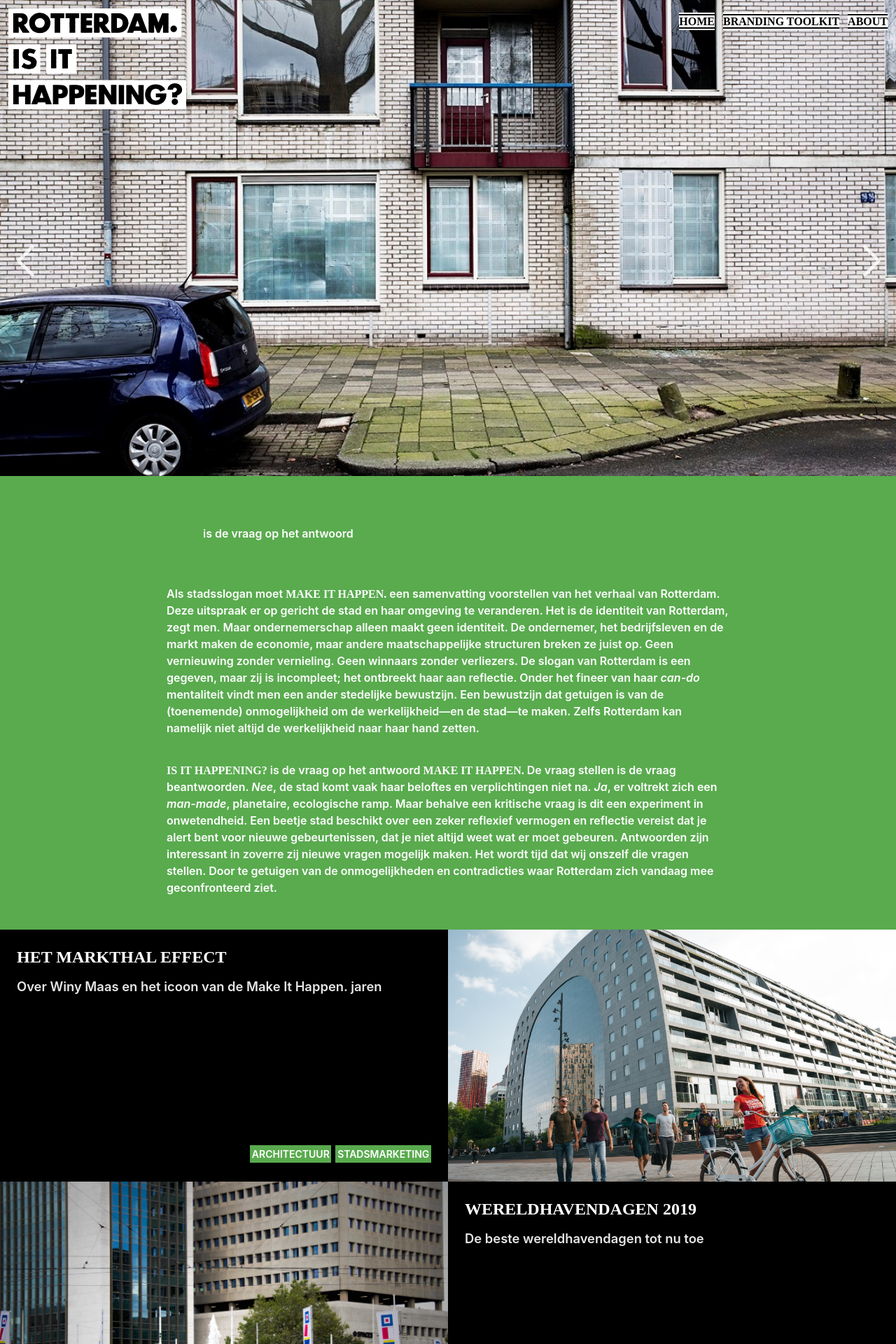
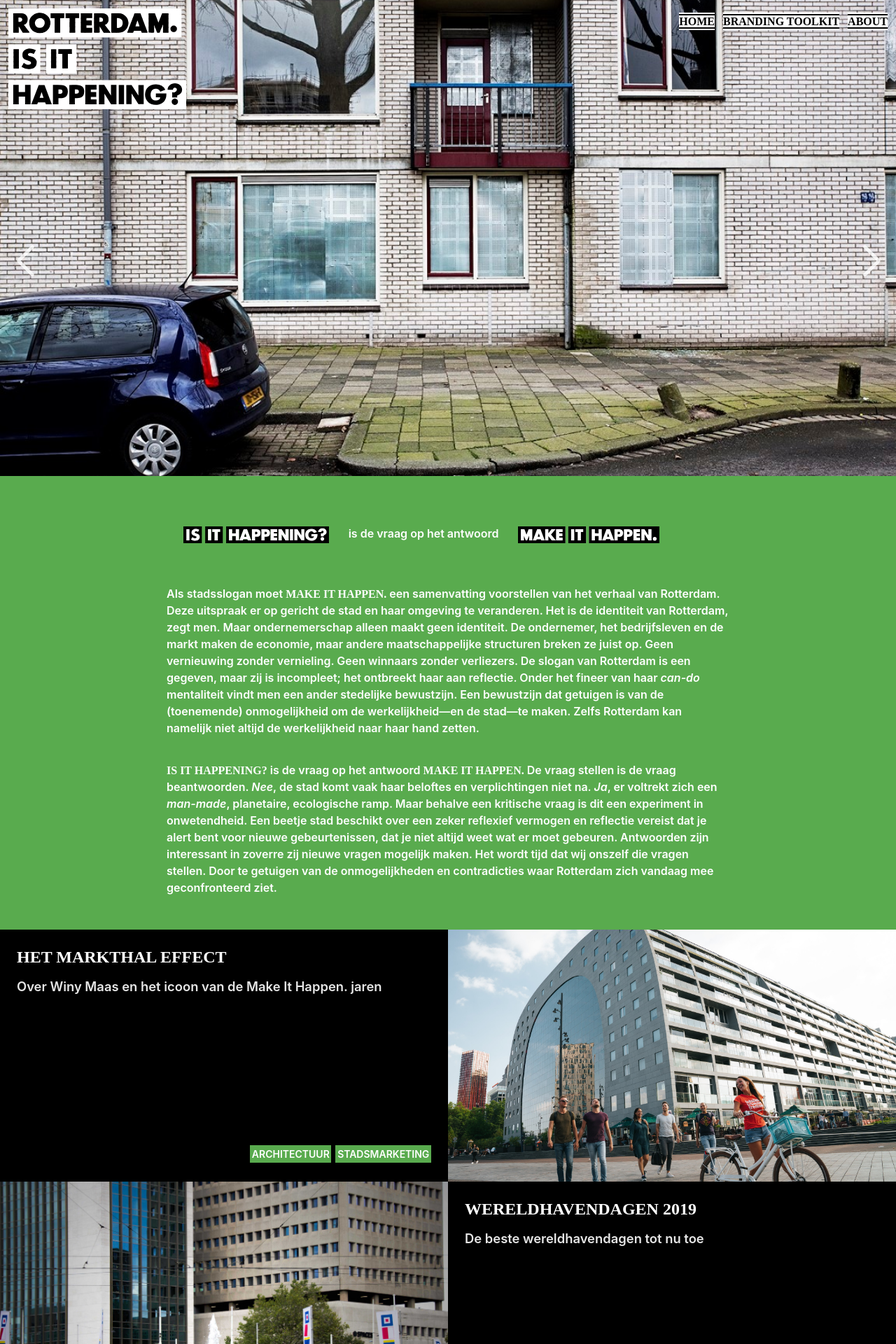
Before and after one commit to norealdirection/norealdirection.github.io, a Jekyll site: the page built from index.markdown, in a window 1280 px wide. Shown: the top 1920 px of the page at 70% size. Built offline with Jekyll 4.4.1, drawn with Linux system fonts in a browser that asks for light colours.

Commit message:
Update index.markdown

```diff
--- a/index.markdown
+++ b/index.markdown
@@ -4,9 +4,9 @@ title: Home
 order: 0
 subtitle: |
 ---
-<img href="/assets/logos/iih-b.svg" height="24px" style="display: inline-block; margin: 24px;" markdown="1">
+<img src="/assets/logos/iih-b.svg" height="24px" style="display: inline-block; margin: 24px;" markdown="1">
 is de vraag op het antwoord
-<img href="/assets/logos/mih-b.svg" height="24px" style="display: inline-block; margin: 24px;" markdown="1">
+<img src="/assets/logos/mih-b.svg" href="https://www.rotterdammakeithappen.nl" height="24px" style="display: inline-block; margin: 24px;" markdown="1">
 
 Als stadsslogan moet **MAKE IT HAPPEN.** een samenvatting voorstellen van het verhaal van Rotterdam. Deze uitspraak er op gericht de stad en haar omgeving te veranderen. Het is de identiteit van Rotterdam, zegt men. Maar ondernemerschap alleen maakt geen identiteit. De ondernemer, het bedrijfsleven en de markt maken de economie, maar andere maatschappelijke structuren breken ze juist op. Geen vernieuwing zonder vernieling. Geen winnaars zonder verliezers. De slogan van Rotterdam is een gegeven, maar zij is incompleet; het ontbreekt haar aan reflectie. Onder het fineer van haar _can-do_ mentaliteit vindt men een ander stedelijke bewustzijn. Een bewustzijn dat getuigen is van de (toenemende) onmogelijkheid om de werkelijkheid—en de stad—te maken. Zelfs Rotterdam kan namelijk niet altijd de werkelijkheid naar haar hand zetten.
 
```
